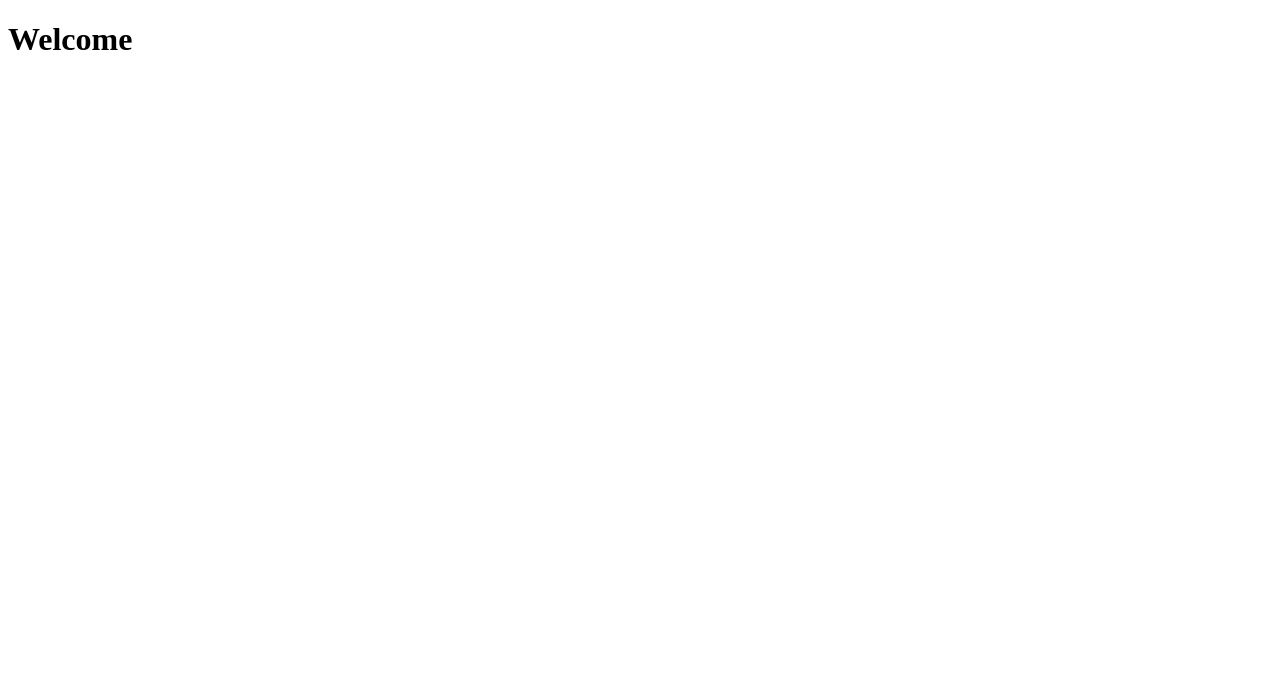
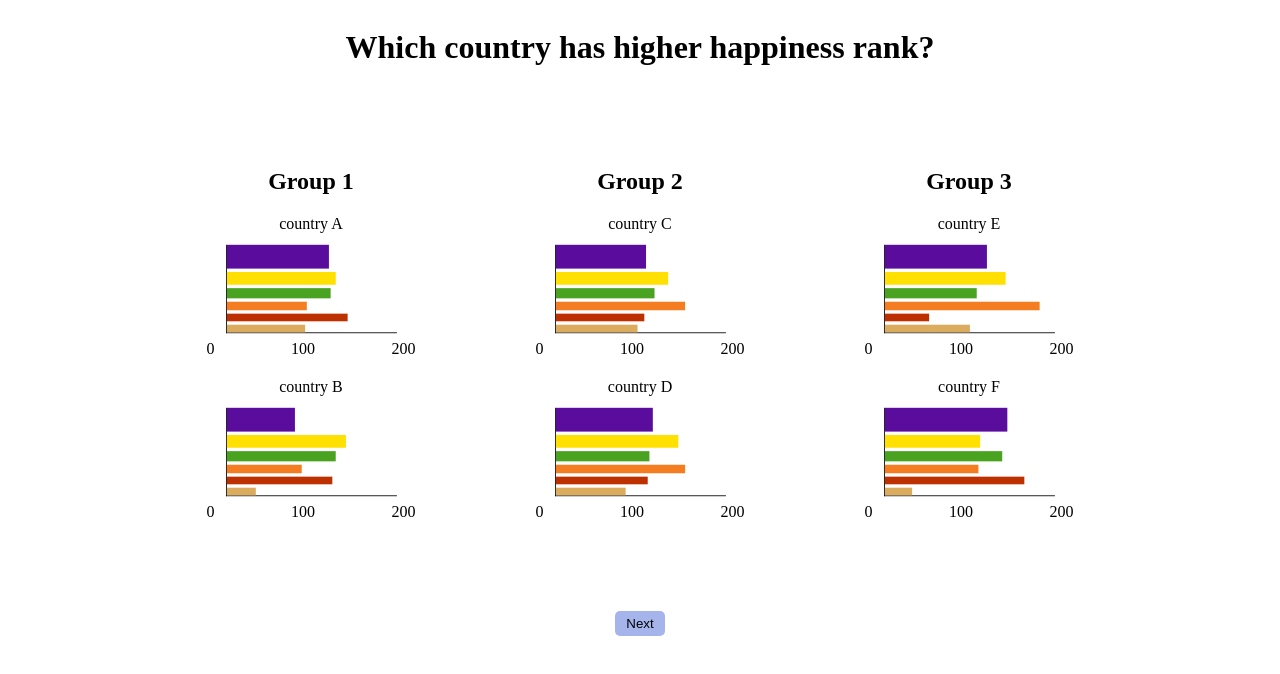
Before and after one commit to tluo3032/visualization_xai, a Next.js app: page / in a window 1280 px wide. Shown: the top 674 px of the page. Built offline with nearby package versions, Linux system fonts and the light colour scheme.

Commit message:
Add knowledge test

```diff
--- /dev/null
+++ b/src/TestCountryData.js
@@ -0,0 +1,56 @@
+export const testCountryData = [
+    {
+        "country": "#1 Switzerland",
+        "healthy": 120,
+        "freedom": 128,
+        "gdp": 122,
+        "generosity": 94,
+        "corruption": 142,
+        "social": 92
+    },
+    {
+        "country": "#20 United Arab Emirates",
+        "healthy": 80,
+        "freedom": 140,
+        "gdp": 128,
+        "generosity": 88,
+        "corruption": 124,
+        "social": 34
+    },
+    {
+        "country": "#5 Canada",
+        "healthy": 114,
+        "freedom": 144,
+        "gdp": 110,
+        "generosity": 152,
+        "corruption": 108,
+        "social": 82
+    },
+    {
+        "country": "#10 Ireland",
+        "healthy": 106,
+        "freedom": 132,
+        "gdp": 116,
+        "generosity": 152,
+        "corruption": 104,
+        "social": 96
+    },
+    {
+        "country": "#3 Iceland",
+        "healthy": 120,
+        "freedom": 142,
+        "gdp": 108,
+        "generosity": 182,
+        "corruption": 52,
+        "social": 100
+    },
+    {
+        "country": "#8 Singapore",
+        "healthy": 144,
+        "freedom": 112,
+        "gdp": 138,
+        "generosity": 110,
+        "corruption": 164,
+        "social": 32
+    },
+];
--- a/src/pages/index.js
+++ b/src/pages/index.js
@@ -1,13 +1,60 @@
-import { Inter } from 'next/font/google'
-import styles from "@/pages/index.module.css";
-import {countries} from "@/CountryData";
+import styles from './index.module.css';
 import React from "react";
-import Link from "next/link";
+import {testCountryData} from '../TestCountryData';
+import BarChartCountry from "@/chartComponents/BarChartCountry";
 
-const inter = Inter({ subsets: ['latin'] })
-
-export default function Home() {
+export default function Index() {
+    const countries=testCountryData;
+    const handleClickButton=()=>{
+        window.location.href='/visualization1';
+    }
   return (
-      <h1>Welcome</h1>
+      <div className={styles.body}>
+        <h1>Which country has higher happiness rank?</h1>
+          <div className={styles.chartcontainer}>
+            <div className={styles.group}>
+                <h2>Group 1</h2>
+                country A
+                <div className={styles.country}>
+                    <BarChartCountry sorting={false} country={testCountryData[0]} hoverBlock={null}
+                                     setHoverBlock={() => {}}/>
+                </div>
+                country B
+                <div className={styles.country}>
+                    <BarChartCountry sorting={false} country={testCountryData[1]} hoverBlock={null}
+                                     setHoverBlock={()=>{}}/>
+                </div>
+            </div>
+            <div className={styles.group}>
+                <h2>Group 2</h2>
+                country C
+                <div className={styles.country}>
+                    <BarChartCountry sorting={false} country={testCountryData[3]} hoverBlock={null}
+                                     setHoverBlock={() => {}}/>
+                </div>
+                country D
+                <div className={styles.country}>
+                    <BarChartCountry sorting={false} country={testCountryData[2]} hoverBlock={null}
+                                     setHoverBlock={()=>{}}/>
+                </div>
+            </div>
+            <div className={styles.group}>
+                <h2>Group 3</h2>
+                country E
+                <div className={styles.country}>
+                    <BarChartCountry sorting={false} country={testCountryData[4]} hoverBlock={null}
+                                     setHoverBlock={() => {}}/>
+                </div>
+                country F
+                <div className={styles.country}>
+                    <BarChartCountry sorting={false} country={testCountryData[5]} hoverBlock={null}
+                                     setHoverBlock={()=>{}}/>
+                </div>
+            </div>
+          </div>
+          <div>
+              <button onClick={()=>handleClickButton()} className={styles.backButton}>Next</button>
+          </div>
+      </div>
   );
 }
--- a/src/pages/index.module.css
+++ b/src/pages/index.module.css
@@ -93,3 +93,32 @@
 .nextButton:hover {
     background-color: #02a81d;
 }
+.body{
+    display: flex;
+    flex-direction: column;
+    align-items: center;
+    text-align: center;
+    justify-content: space-evenly;
+}
+.backButton{
+    width:50px;
+    background-color: #a5b5ec;
+    border-style: hidden;
+    padding: 5px;
+    border-radius: 5px;
+    margin-top: 10px;
+    cursor: pointer;
+}
+.chartcontainer{
+    display: flex;
+    flex-direction: row;
+    justify-content: space-between;
+}
+.group{
+    padding: 30px;
+    margin: 30px;
+
+}
+.country{
+    padding-bottom: 35px;
+}
```
Also changed, not shown: src/chartComponents/ButterflyChartSong.js (deleted, +0 -10 lines), src/chartComponents/ButterflyChartSong.module.css (deleted, +0 -13 lines), src/components/ButterflyComparision.js (deleted, +0 -9 lines), 1 other file (tests, documents, lock files or other folders).
